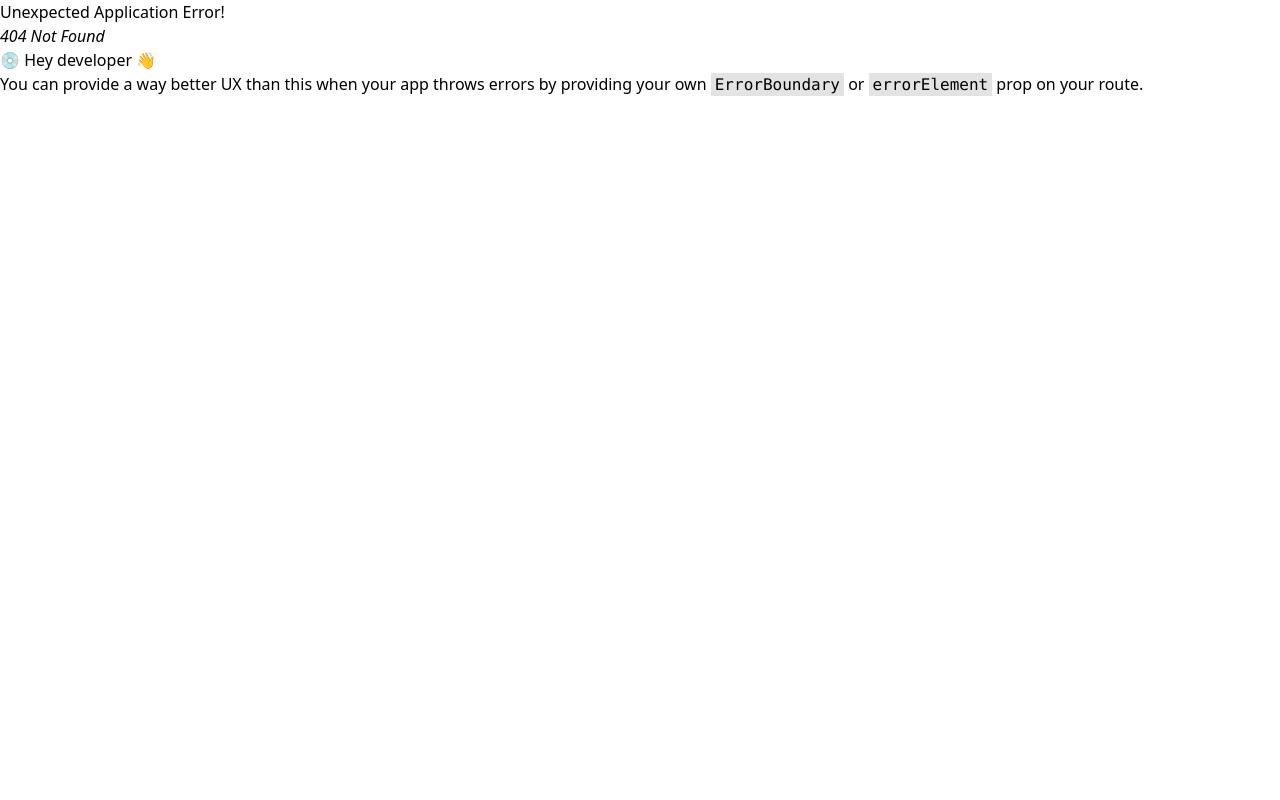
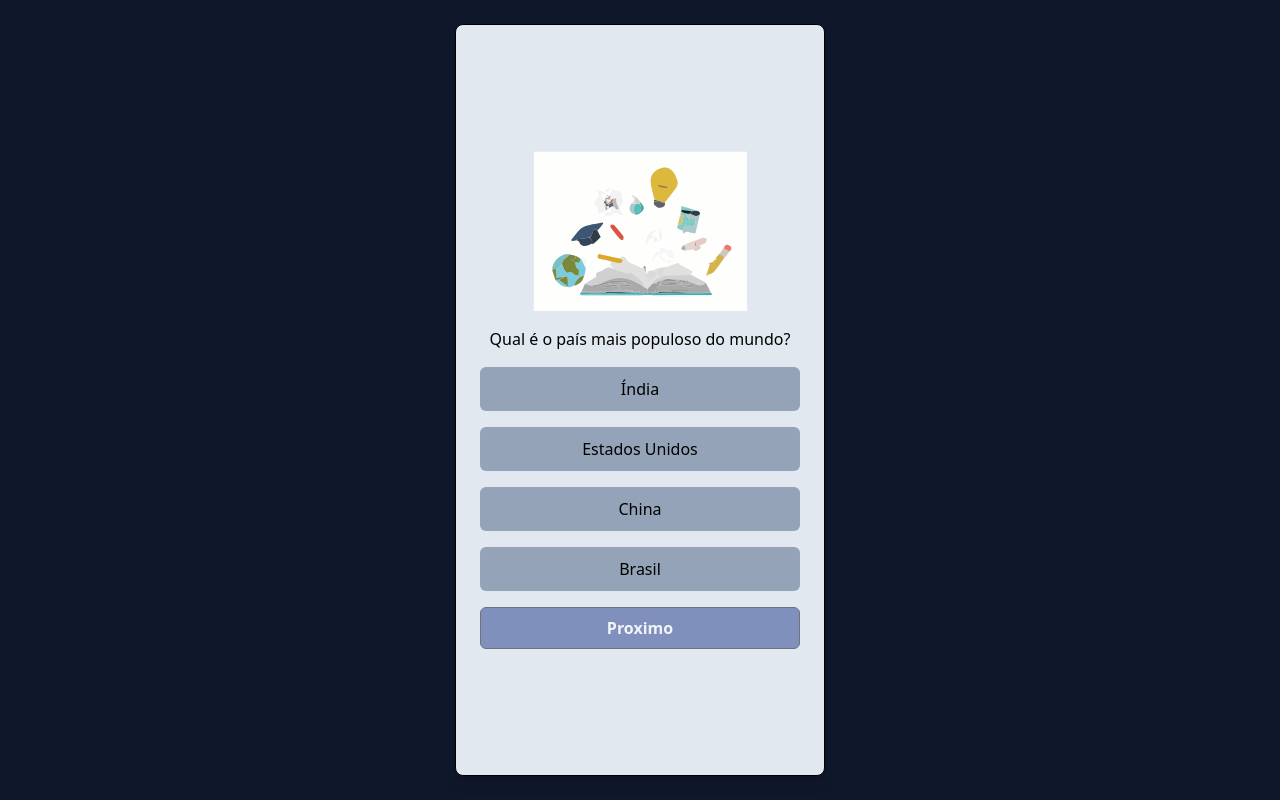
Before and after one commit to Nicolas-NL/quiz-react, a React (Vite) app: page /gc in a window 1280 px wide. Before the commit this address had no page. Built offline with nearby package versions, Linux system fonts and the light colour scheme.

Commit message:
Adicao da aba de conhecimentos gerais

```diff
--- a/src/components/MainButton.jsx
+++ b/src/components/MainButton.jsx
@@ -1,8 +1,8 @@
-function MainButton(props) {
+function MainButton({className= "", ...props}) {
   return (
     <button
       {...props}
-      className="bg-blue-900 w-30 h-auto font-sans font-bold p-2 rounded-md  text-white border border-black gap-2 items-center flex disabled:opacity-50"
+      className="bg-blue-900 w-80 h-auto font-sans font-bold p-2 rounded-md  text-white border border-black gap-2 items-center justify-center flex disabled:opacity-50 "
     >
       {props.children}
     </button>
--- a/src/main.jsx
+++ b/src/main.jsx
@@ -7,6 +7,7 @@ import ReactQuestionPage from './pages/ReactQuestionPage.jsx'
 import AnswersPage from './pages/AnswersPage.jsx'
 import MenuPage from './pages/MenuPage.jsx'
 import JSQuestionPage from './pages/JSQuestionPage.jsx'
+import GCQuestionPage from './pages/GCQuestionPage.jsx'
 
 const router = createBrowserRouter([
   {
@@ -29,6 +30,11 @@ const router = createBrowserRouter([
     path: '/js',
     element:<JSQuestionPage />
   },
+
+    {
+    path: '/gc',
+    element:<GCQuestionPage />
+  },
 ]);
 createRoot(document.getElementById('root')).render(
   <StrictMode>
--- /dev/null
+++ b/src/pages/GCQuestionPage.jsx
@@ -0,0 +1,147 @@
+import React, { useState, useEffect } from "react";
+import { useLocation } from "react-router-dom";
+import { useNavigate } from "react-router-dom";
+import MainButton from "../components/MainButton";
+import QuestionButton from "../components/QuestionButon";
+import file from "../assets/file.svg";
+
+function GCQuestionPage() {
+  const navigate = useNavigate();
+  const [selectedOption, setSelectedOption] = useState(null);
+
+  const gcQuestions = [
+{
+    question: "Qual é o país mais populoso do mundo?",
+    options: ["Índia", "Estados Unidos", "China", "Brasil"],
+    correctAnswer: "China",
+  },
+  {
+    question: "Quem pintou a Mona Lisa?",
+    options: [
+      "Michelangelo",
+      "Leonardo da Vinci",
+      "Vincent van Gogh",
+      "Pablo Picasso",
+    ],
+    correctAnswer: "Leonardo da Vinci",
+  },
+  {
+    question: "Qual é o maior planeta do sistema solar?",
+    options: ["Marte", "Terra", "Júpiter", "Saturno"],
+    correctAnswer: "Júpiter",
+  },
+  {
+    question: "Em que continente fica o Egito?",
+    options: ["África", "Ásia", "Europa", "América"],
+    correctAnswer: "África",
+  },
+  {
+    question: "Quem escreveu 'Dom Quixote'?",
+    options: [
+      "José de Alencar",
+      "Miguel de Cervantes",
+      "Fernando Pessoa",
+      "Machado de Assis",
+    ],
+    correctAnswer: "Miguel de Cervantes",
+  },
+  {
+    question: "Qual é o símbolo químico da água?",
+    options: ["H2", "O2", "H2O", "HO2"],
+    correctAnswer: "H2O",
+  },
+  {
+    question: "Quantos estados tem o Brasil?",
+    options: ["24", "25", "26", "27"],
+    correctAnswer: "26",
+  },
+  {
+    question: "Quem foi o primeiro homem a pisar na Lua?",
+    options: [
+      "Yuri Gagarin",
+      "Neil Armstrong",
+      "Buzz Aldrin",
+      "John Glenn",
+    ],
+    correctAnswer: "Neil Armstrong",
+  },
+  {
+    question: "Qual é a capital da Austrália?",
+    options: ["Sydney", "Melbourne", "Camberra", "Brisbane"],
+    correctAnswer: "Camberra",
+  },
+  {
+    question: "Em que ano ocorreu a Proclamação da República no Brasil?",
+    options: ["1822", "1889", "1500", "1922"],
+    correctAnswer: "1889",
+  },
+  ];
+
+  // currentQuestionIndex: Controla a pergunta atual que está sendo exibida.
+  const [currentQuestionIndex, setCurrentQuestionIndex] = useState(0);
+  //answers: Armazena se as respostas fornecidas estão corretas ou não.
+  const [answers, setAnswers] = useState([]);
+  //handleAnswer: Verifica se a resposta selecionada está correta. Ela compara a resposta
+  const handleAnswer = (selectedAnswer) => {
+    setSelectedOption(selectedAnswer); // salvar a opção selecionada
+  };
+  //nextQuestion: Avança para a próxima pergunta. Quando todas as perguntas foram respondidas, ela mostra o total de acertos.
+  const nextQuestion = () => {
+    const confirmNext = window.confirm(
+      "Tem certeza que deseja ir para a próxima pergunta?"
+    );
+    if (!confirmNext) return;
+
+    if (!selectedOption) {
+      alert("Por favor, selecione uma resposta antes de continuar.");
+      return;
+    }
+
+    const isCorrect =
+      selectedOption === gcQuestions[currentQuestionIndex].correctAnswer;
+
+    const newAnswer = { selectedAnswer: selectedOption, isCorrect };
+    const updatedAnswers = [...answers, newAnswer];
+
+    if (currentQuestionIndex < gcQuestions.length - 1) {
+      setAnswers(updatedAnswers);
+      setCurrentQuestionIndex(currentQuestionIndex + 1);
+      setSelectedOption(null); // reseta seleção
+    } else {
+      alert(
+        `Fim do quiz! Você acertou ${
+          updatedAnswers.filter((answer) => answer.isCorrect).length
+        } de ${gcQuestions.length}`
+      );
+      navigate("/answers", {
+        state: {
+          answers: updatedAnswers,
+          questions: gcQuestions,
+        },
+      });
+    }
+  };
+  return (
+    <div className="w-screen h-screen bg-slate-900 flex justify-center p-6">
+      <div className="flex flex-col items-center justify-center bg-slate-200 rounded-lg p-6 gap-4 shadow-lg border border-black">
+        <img src={file} className="logo react w-30 h-40 " alt="JS logo" />
+        <h1>{gcQuestions[currentQuestionIndex].question}</h1>
+        {gcQuestions[currentQuestionIndex].options.map((option, index) => (
+          <QuestionButton
+            key={index}
+            isSelected={selectedOption === option}
+            onClick={() => handleAnswer(option)}
+          >
+            {option}
+          </QuestionButton>
+
+          //<>2</>
+        ))}
+        <MainButton  onClick={nextQuestion} disabled={!selectedOption}>
+          Proximo
+        </MainButton>
+      </div>
+    </div>
+  );
+}
+export default GCQuestionPage;
--- a/src/pages/MenuPage.jsx
+++ b/src/pages/MenuPage.jsx
@@ -1,33 +1,54 @@
 import MainButton from "../components/MainButton";
-import { useNavigate } from 'react-router-dom';
-import reactLogo from '../assets/react.svg'
-import JSLogo from '../assets/JSLogo.svg'
+import { useNavigate } from "react-router-dom";
+import reactLogo from "../assets/react.svg";
+import JSLogo from "../assets/JSLogo.svg";
+import file from "../assets/file.svg";
 function MenuPage() {
   const navigate = useNavigate();
   const ReactPageClick = () => {
-  navigate('/react');
-}
-const JSageClick = () => {
-    navigate('/js');
-  }
+    navigate("/react");
+  };
+  const JPageClick = () => {
+    navigate("/js");
+  };
+    const GCPageClick = () => {
+    navigate("/gc");
+  };
   return (
     <div className="w-screen h-screen bg-slate-900 flex items-center justify-center p-6">
-        <div className="flex flex-col items-center bg-slate-800 rounded-xl p-8 gap-6 shadow-xl w-full h-80 max-w-md border border-black">
+      <div className="flex flex-col items-center bg-slate-800 rounded-xl p-8 gap-6 shadow-xl w-full h-90 max-w-md border border-black">
         <h1 className="text-4xl font-bold text-white">Menu</h1>
-          <p className="text-slate-300 text-sm mb-4">Escolha um quiz para testar seus conhecimentos</p>
-          <div className="flex flex-col sm:flex-row items-center gap-4 ">
+        <p className="text-slate-400 text-sm mb-4">
+          Escolha um quiz para testar seus conhecimentos
+        </p>
+        <div className="flex flex-col items-center gap-4 ">
           <MainButton onClick={ReactPageClick}>
-            <img src={reactLogo} className="logo react w-5 h-6 " alt="React logo" />
+            <img
+              src={reactLogo}
+              className="logo react w-5 h-6 "
+              alt="React logo"
+            />
             React Quiz
           </MainButton>
-            <MainButton onClick={JSageClick}>
-              <img src={JSLogo} className="logo react w-5 h-6 " alt="React logo" />
+          <MainButton  onClick={JPageClick}>
+            <img
+              src={JSLogo}
+              className="logo react w-5 h-6 "
+              alt="React logo"
+            />
             JavaScript Quiz
+          </MainButton>
+          <MainButton onClick={GCPageClick}>
+            <img
+              src={file}
+              className="logo react w-5 h-6 "
+              alt="file logo"
+            />
+            Conhecimentos Gerais Quiz
           </MainButton>
         </div>
       </div>
     </div>
   );
-
 }
 export default MenuPage;
--- a/src/pages/ReactQuestionPage.jsx
+++ b/src/pages/ReactQuestionPage.jsx
@@ -173,7 +173,7 @@ function QuestionPage() {
 
           //<>2</>
         ))}
-        <MainButton onClick={nextQuestion} disabled={!selectedOption}>
+        <MainButton  onClick={nextQuestion} disabled={!selectedOption}>
           Proximo
         </MainButton>
       </div>
```
Also changed, not shown: src/assets/file.svg (added). Lines whose indentation alone changed are shown as unchanged.
